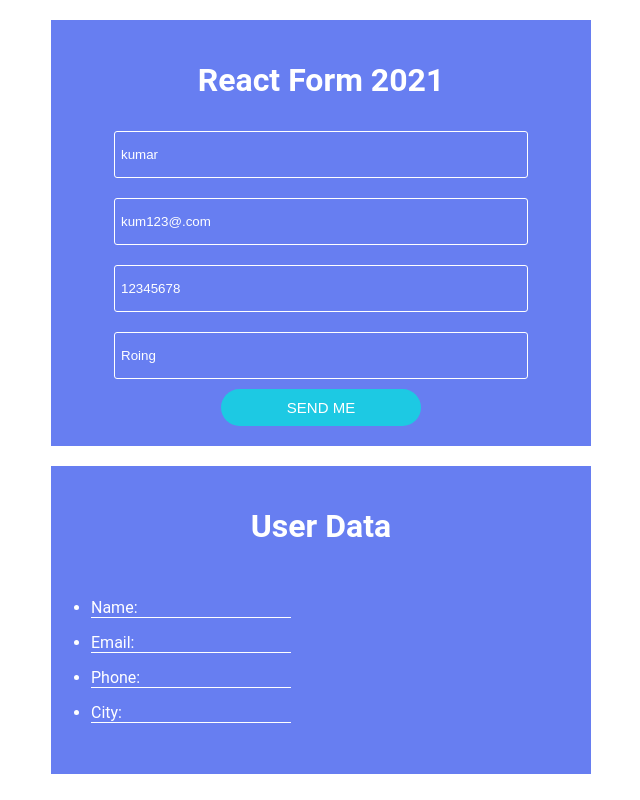
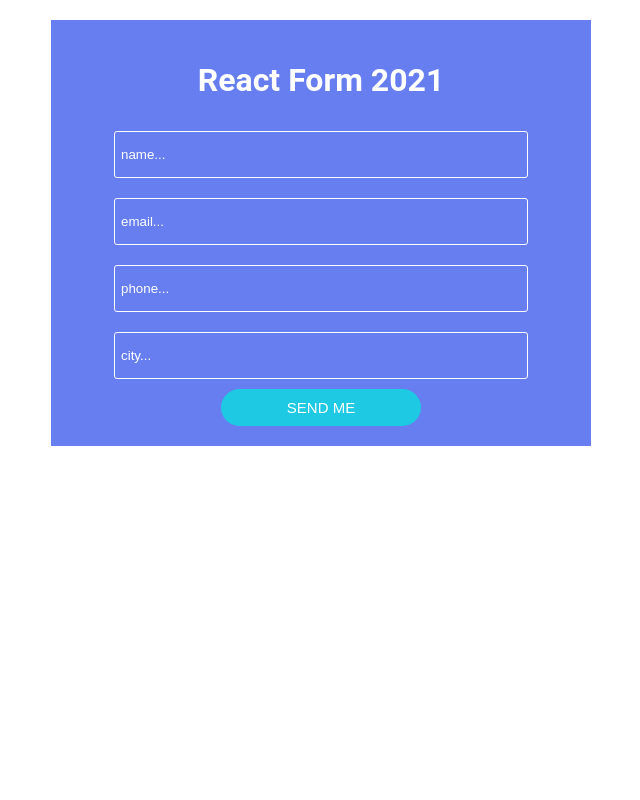
Before and after one commit to kumarthapa/React-form, a React (Create React App) app: page / in a window 1280 px wide. Shown: the whole page, without its empty margins (319-959 px from the left). Built offline with nearby package versions, Linux system fonts and the light colour scheme.

Commit message:
added react router

```diff
--- a/src/App.css
+++ b/src/App.css
@@ -1,5 +1,4 @@
 .container>p{
-
   text-align: center;
   color:red;
 
--- a/src/App.js
+++ b/src/App.js
@@ -1,12 +1,17 @@
 import React from "react";
 import UserForm from './components/UserForm/UserForm';
 import UserData from './components/UserForm/UserData';
+import {BrowserRouter as Router, Route, Switch} from 'react-router-dom';
 import "./App.css";
 const App = () => {
   return (
     <>
-     <UserForm/>
-     <UserData/>
+     <Router>
+            <Switch>
+                <Route exact path="/" component ={UserForm}/>
+                <Route exact path="/userdata" component ={UserData}/>
+            </Switch>
+            </Router>
     </>
   );
 };
--- a/src/components/UserForm/UserData.js
+++ b/src/components/UserForm/UserData.js
@@ -1,14 +1,16 @@
 import React from 'react'
 import './UserForm.css'
 const UserData = () => {
+    const data=JSON.parse(localStorage.getItem("values"))
+    console.log(localStorage.getItem("values"))
     return (
         <div className="contactform">
            <h1>User Data</h1>
            <ul style={{color:'white', width:'100%'}}>
-               <li>Name: </li>
-               <li>Email: </li>
-               <li>Phone: </li>
-               <li>City: </li>
+               <li>Name: {data?.name}</li>
+               <li>Email: {data?.email}</li>
+               <li>Phone: {data?.phone}</li>
+               <li>City: {data?.city}</li>
            </ul>
         </div>
     )
--- a/src/components/UserForm/UserForm.js
+++ b/src/components/UserForm/UserForm.js
@@ -1,32 +1,47 @@
 import React,{useState,useEffect} from 'react'
+//import {Link} from 'react-router-dom'
 import './UserForm.css'
 const UserForm = () => {
     const [InputValue, setInputvaue] = useState({
-        name:'kumar',
-        email:'kum123@.com',
-        phone:'12345678',
-        city:'Roing'
+        name:'',
+        email:'',
+        phone:'',
+        city:''
     })
-    const onChangeHandler = (e) =>{
-        setInputvaue({[e.target.name]:e.target.value})
+    const onChangeHandler=name=>event=>{
+        setInputvaue({
+            ...InputValue,
+            [name]:event.target.value
+        })
+    }
+    const submitHandler=(event)=>{
+    event.preventDefault();
+    localStorage.setItem("values",JSON.stringify(InputValue))
+
+    if(InputValue.name==''||InputValue.email==''||InputValue.phone==''||InputValue.city==''){
+      alert('Please fill all the fields')
+    }else{
+        // this.props.history.push("/userdata")
+        window.location.href = "/userdata";
+    }
     }
     return (
        <>
-       <div >
-           <form>
+       <div>
+           <form onSubmit={submitHandler}>
            <div className="contactform">
            <h1>React Form 2021</h1>
                <label>
-               <input type="text" name="name" onChange={onChangeHandler} Name="InputField" value={InputValue.name} placeholder="name..." />
+               <input type="text" name="name" onChange={onChangeHandler('name')} value={InputValue.name} placeholder="name..." />
                </label>
                <label>
-               <input type="email" name="email" onChange={onChangeHandler} value={InputValue.email} placeholder="email..."/>
+               <input type="text" name="email" onChange={onChangeHandler('email')} value={InputValue.email} placeholder="email..."/>
                </label>
                <label>
-               <input type="text" name="phone" onChange={onChangeHandler} value={InputValue.phone} placeholder="phone..."/>
+               <input type="text" name="phone" onChange={onChangeHandler('phone')} value={InputValue.phone} placeholder="phone..."/>
                </label>
                <label>
-               <input type="text" name="city" onChange={onChangeHandler} value={InputValue.city} placeholder="city..."/>
+               <input type="text" name="city" onChange={onChangeHandler('city')} value={InputValue.city} placeholder="city..."/>
                </label>
                <label>
                <button type="submit" className="sumbmitBtn" name="name">SEND ME</button>
```
